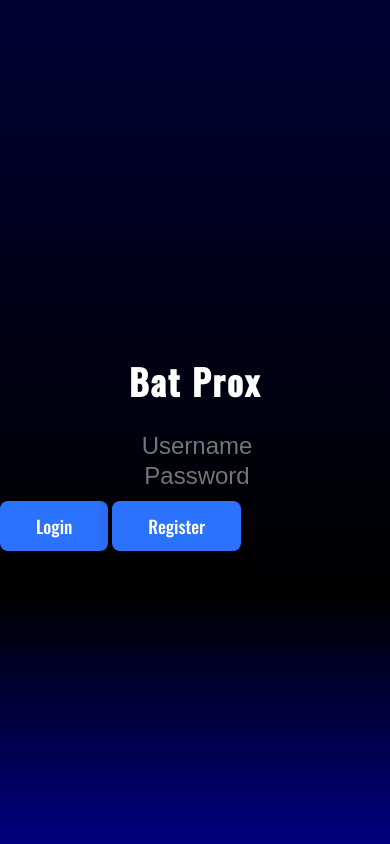
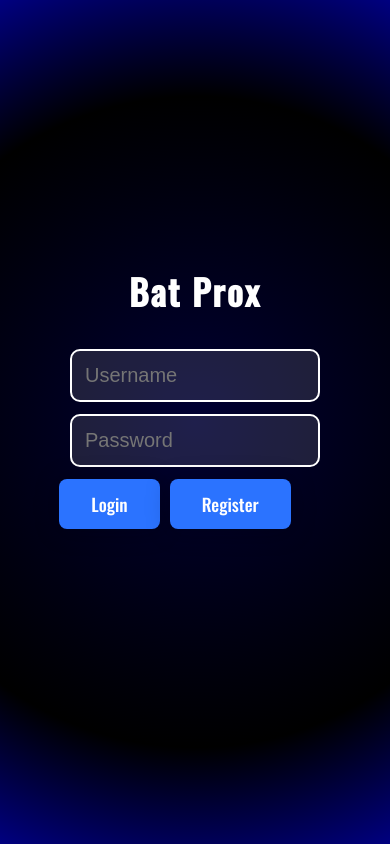
Before and after one commit to silentalex1/bypasslab, a website: page public/index.html in a window 390 px wide. Drawn offline with nearby package versions, Linux system fonts and the light colour scheme; sample sign-in values are in the browser's storage.

Commit message:
Update style.css

```diff
--- a/public/style.css
+++ b/public/style.css
@@ -10,70 +10,55 @@ body {
   height: 100vh;
   font-family: 'Oswald', sans-serif;
 }
-.sidebar {
-  position: fixed;
-  top: 0;
-  left: 0;
-  width: 250px;
-  height: 100%;
-  background: #111;
-  padding-top: 20px;
-  color: white;
-  display: none;
-  box-shadow: 0 0 10px #000a;
-  z-index: 999;
+.auth-bg {
+  background: radial-gradient(circle at center, #000033, #000000 70%, #000080);
 }
-.sidebar-close {
-  position: absolute;
-  top: 10px;
-  left: 10px;
-  cursor: pointer;
-  color: white;
-  font-size: 20px;
+.auth-container {
+  width: 100vw;
+  height: 100vh;
+  display: flex;
+  flex-direction: column;
+  align-items: flex-start;
+  justify-content: center;
+  padding-left: 25vw;
 }
 .bat-prox-heading {
   font-size: 2.2em;
   font-weight: bold;
-  margin-bottom: 18px;
-  margin-top: 8vh;
+  letter-spacing: 2px;
+}
+.auth-form {
   display: flex;
+  flex-direction: row;
   align-items: center;
-  letter-spacing: 2px;
-  justify-content: center;
+  margin-top: 8px;
 }
-.bat-text, .prox-text {
-  color: #fff;
-  margin-right: 5px;
+.auth-inputs {
+  display: flex;
+  flex-direction: column;
+  margin-left: 80px;
 }
-.cool-typing-box {
-  width: 320px;
-  height: 60px;
+.auth-inputs .editable-text {
+  margin-bottom: 12px;
+  width: 220px;
+  padding: 13px;
   background: rgba(255,255,255,0.12);
   border: 2px solid white;
   border-radius: 10px;
+  color: #fff;
+  font-size: 1.25em;
+  outline: none;
+  text-align: left;
+  transition: border 0.2s;
+}
+.auth-buttons {
   display: flex;
-  align-items: center;
-  justify-content: center;
-  transition: all 0.3s;
-  z-index: 2;
-  margin-bottom: 10px;
-}
-.cool-typing-box:focus-within {
-  width: 350px;
-}
-.editable-text {
-  background: none;
-  border: none;
-  color: white;
-  font-size: 1.5em;
-  width: 100%;
-  outline: none;
-  text-align: center;
+  flex-direction: row;
+  gap: 10px;
+  margin-right: 40px;
 }
 .btn-go {
-  margin-top: 10px;
-  margin-bottom: 5px;
-  padding: 12px 36px;
+  padding: 12px 32px;
   font-size: 1.1em;
   font-family: 'Oswald', sans-serif;
   background: #2b73ff;
@@ -87,29 +72,22 @@ body {
 .btn-go:hover {
   background: #1749ab;
 }
-.random-font-description {
+.auth-msg {
+  margin-top: 8px;
+  margin-left: 10px;
+  color: #b0b9e6;
   font-size: 1em;
-  margin-top: 14px;
-  color: #b0b9e6;
+  min-height: 1.5em;
 }
-.timer {
-  font-size: 1em;
-  margin-top: 10px;
-  font-weight: bold;
-  color: #fff;
+@media (max-width: 900px) {
+  .auth-container {
+    padding-left: 0;
+    align-items: center;
+  }
+  .auth-form {
+    flex-direction: column;
+    align-items: center;
+  }
+  .auth-buttons { margin-bottom: 18px; }
+  .auth-inputs { margin-left: 0; }
 }
-.version-text {
-  position: fixed;
-  bottom: 10px;
-  right: 10px;
-  color: white;
-  font-size: 1.5em;
-  opacity: 0.8;
-}
-#particles-js {
-  position: fixed;
-  width: 100vw;
-  height: 100vh;
-  background: transparent;
-  z-index: -1;
-}
```
